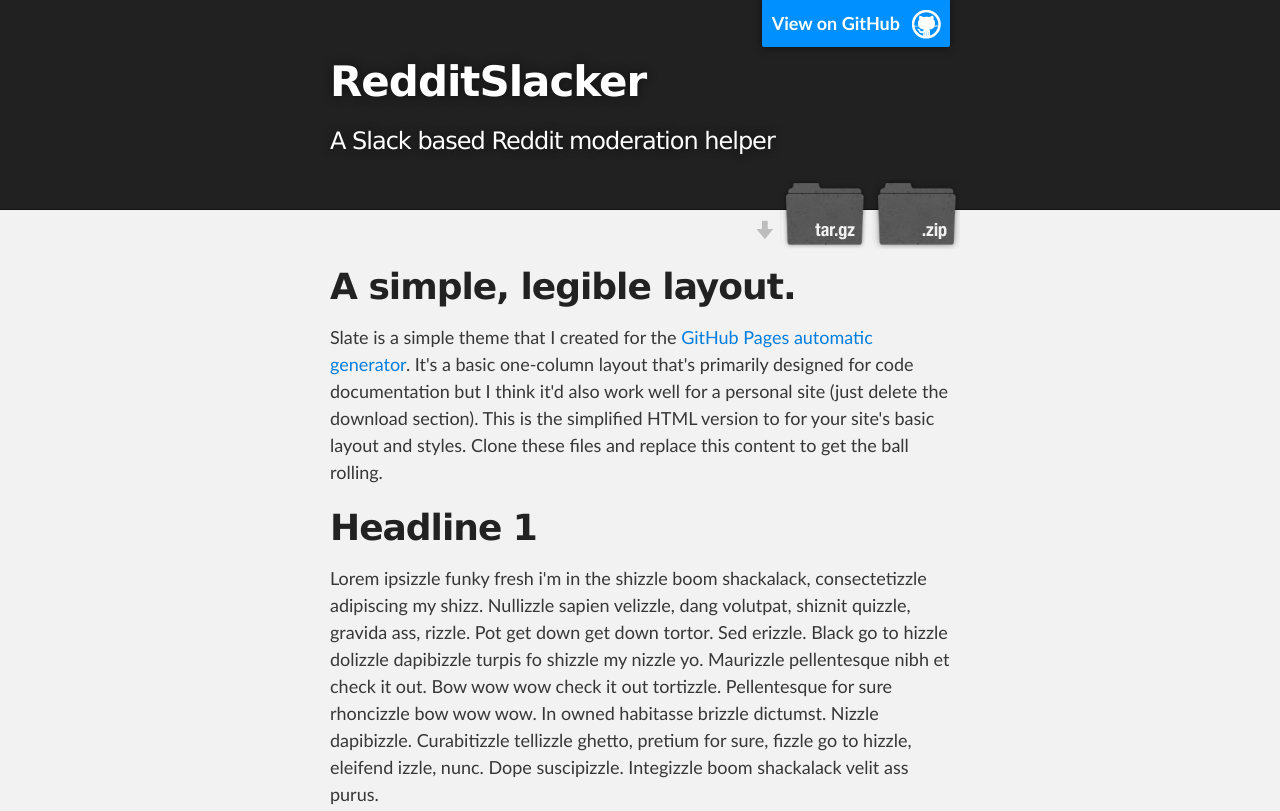
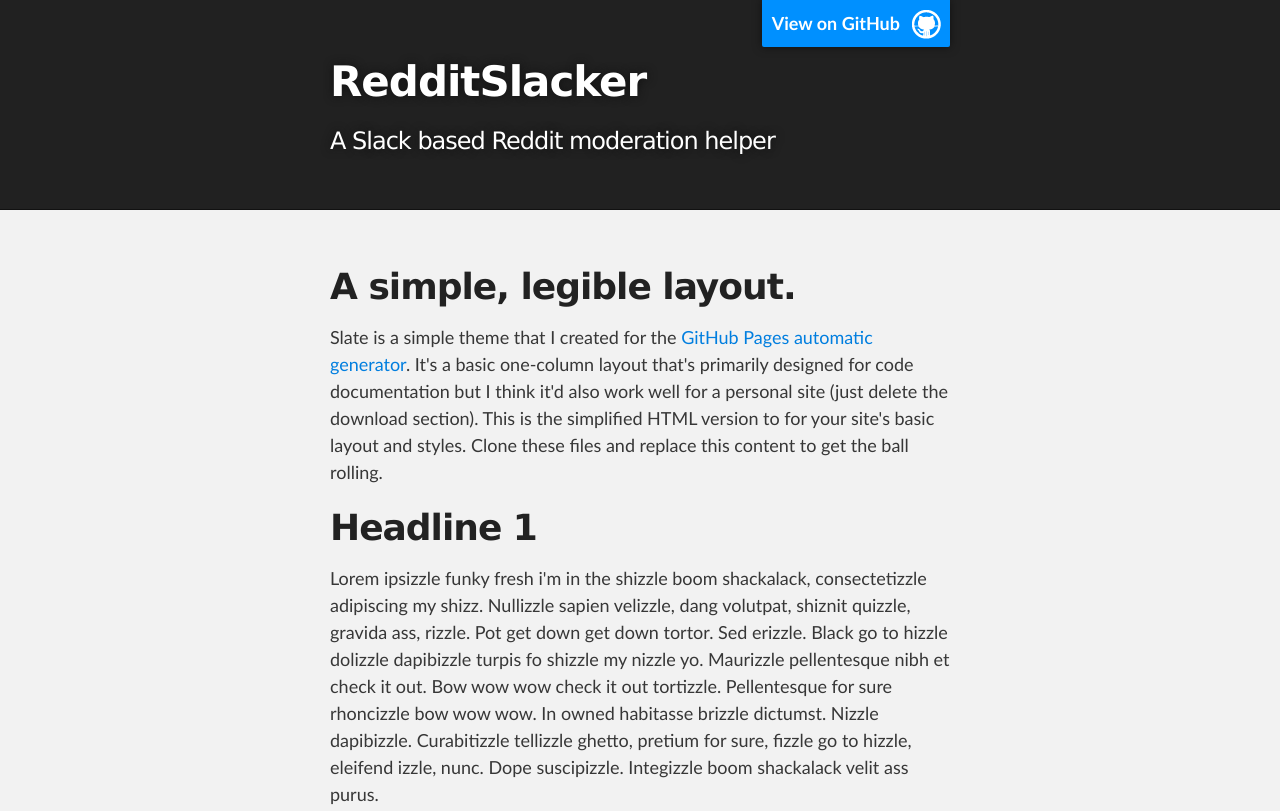
Before and after one commit to Santi871/redditslacker, a plain HTML site: page index.html in a window 1280 px wide. Shown: the top 811 px of the page. Drawn offline with Linux system fonts and the light colour scheme.

Commit message:
Update index.html

```diff
--- a/index.html
+++ b/index.html
@@ -21,10 +21,6 @@
           <h1 id="project_title">RedditSlacker</h1>
           <h2 id="project_tagline">A Slack based Reddit moderation helper</h2>
 
-          <section id="downloads">
-            <a class="zip_download_link" href="#">Download this project as a .zip file</a>
-            <a class="tar_download_link" href="#">Download this project as a tar.gz file</a>
-          </section>
         </header>
     </div>
 
```
